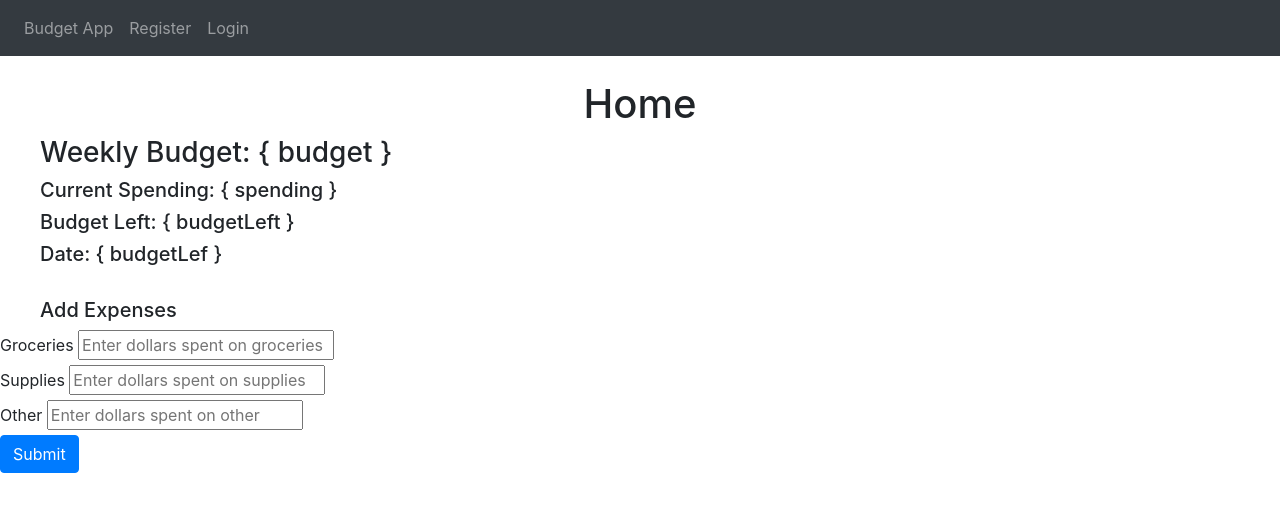
After one commit to Darren52BT/Budget-Buddy, a Flask app: page /home/ in a window 1280 px wide. The commit adds this page. Shown: the top 512 px of the page. Run offline with Flask 2, Linux system fonts and the light colour scheme; some libraries are stand-ins or nearby versions.

Commit message:
edited styling, created landing page and home budgeting page

```diff
--- a/website/routes.py
+++ b/website/routes.py
@@ -5,9 +5,12 @@ from website.forms import RegisterForm, LoginForm, BudgetForm
 from website import db
 from flask_login import login_user, logout_user, login_required, current_user
 
+#-----------------LANDING---------------------------#
+@app.route('/')
+def landing_page():
+    return render_template("landing.html")
 
 #-----------------HOME---------------------------#
-@app.route('/')
 @app.route('/home/')
 def home_page():
     return render_template("home.html")
--- a/website/templates/base.html
+++ b/website/templates/base.html
@@ -23,32 +23,32 @@
     </title>
 </head>
 <body>
-    <nav class="navbar">
-        <a class="brand" href="#">Budget Marget</a>
-        <div>
-            <ul>
-                <li>
-                    <a href="{{url_for('home_page')}}">Home</a>
-                </li>
+    <nav class="navbar navbar-expand-lg navbar-dark bg-dark">
+        <button
+        class="navbar-toggler"
+        type="button"
+         data-toggle="collapse"
+         data-target="#navbar">
+            <span class ="navbar-toggler-icon"></span>
+
+        </button>
+        <div class="collapse navbar-collapse" id = "navbar">
+            <div class="navbar-nav">
                 {% if current_user.is_authenticated %}
-                <li>
-                    <a href="{{url_for('logout_page')}}">Log Out</a>
-                </li>
-                <li>
-                    <a href="{{url_for('budget_form_page')}}">Budget Form</a>
-                </li>
+                <a class="nav-item nav-link" id="homepage" href="{{url_for('home_page')}}">Home</a>
+                <a class="nav-item nav-link" id="budget" href="{{url_for('budget_form_page')}}">Budget Form</a>
+                <a class="nav-item nav-link" id="logout" href="{{url_for('logout_page')}}">Log Out</a>
                 {% else %}
-                <li>
-                    <a href="{{url_for('register_page')}}">Register</a>
-                </li>
-                <li>
-                    <a href="{{url_for('login_page')}}">Login</a>
-                </li>
+                <a class="nav-item nav-link" id="landing" href="{{url_for('landing_page')}}">Budget App</a>
+                <a class="nav-item nav-link" id="register" href="{{url_for('register_page')}}">Register</a>
+                <a class="nav-item nav-link" id="login" href="{{url_for('login_page')}}">Login</a>
                 {% endif %}
 
-            </ul>
+            </div>
         </div>
     </nav>
+
+
     {% with messages = get_flashed_messages(with_categories=true) %}
       {% if messages %}
         {% for category, message in messages %}
--- /dev/null
+++ b/website/templates/home.html
@@ -0,0 +1,62 @@
+{% extends 'base.html' %}
+{% block title %}
+    Home
+{% endblock %}
+
+{% block content %}
+
+<style>
+    h3{
+        padding-left: 40px;
+    }
+    h5{
+        padding-left: 40px;
+    }
+</style>
+<body>
+    <br/>
+    <h1 align = "center">Home</h1>
+    <div>
+        <h3 >Weekly Budget: { budget }</h3>
+        <h5 >Current Spending: { spending }</h5>
+        <h5 >Budget Left: { budgetLeft }</h5>
+        <h5 >Date: { budgetLef }</h5>
+    </div>
+    <br/>
+    <h5> Add Expenses</h5>
+    <form method="POST">
+        <div>
+            <label for="Groceries">Groceries</label>
+            <input
+              type="groceries"
+              id="groceries"
+              name="groceries"
+              placeholder="Enter dollars spent on groceries"
+            />
+          </div>
+
+          <div>
+            <label for="Supplies">Supplies</label>
+            <input
+              type="supplies"
+              id="supplies"
+              name="supplies"
+              placeholder="Enter dollars spent on supplies"
+            />
+          </div>
+          <div>
+            <label for="Other">Other</label>
+            <input
+              type="other"
+              id="other"
+              name="other"
+              placeholder="Enter dollars spent on other"
+            />
+          </div>
+          <div>
+            <button type="submit" class="btn btn-primary">Submit</button>
+            </div>
+    </form>
+
+</body>
+{% endblock %}
```
Also changed, not shown: website/templates/landing.html (added, +16 -0 lines), website/templates/login.html (+12 -6 lines), website/templates/register.html (+12 -7 lines), website/templates/style.css (added, +23 -0 lines), 1 other file.
